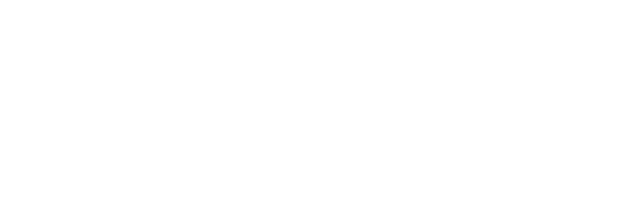
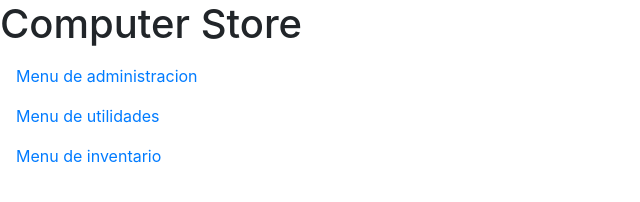
Before and after one commit to JuanTrop/dise-o-frontend-maidy, a plain HTML site: page index.html in a window 1280 px wide. Shown: the whole page, without its empty margins (0-640 px from the left). Drawn offline with nearby package versions, Linux system fonts and the light colour scheme.

Commit message:
Interfaz inicial construida

```diff
--- a/index.html
+++ b/index.html
@@ -5,8 +5,28 @@
     <meta http-equiv="X-UA-Compatible" content="IE=edge">
     <meta name="viewport" content="width=device-width, initial-scale=1.0">
     <title>Programacion de sitios web</title>
+
+    <!-- CDN Bootstrap CSS-->
+    <link rel="stylesheet" href="https://stackpath.bootstrapcdn.com/bootstrap/4.3.1/css/bootstrap.min.css" integrity="sha384-ggOyR0iXCbMQv3Xipma34MD+dH/1fQ784/j6cY/iJTQUOhcWr7x9JvoRxT2MZw1T" crossorigin="anonymous">
+
 </head>
 <body>
+    <h1>Computer Store</h1>
 
+    <ul class="nav flex-column">
+        <li class="nav-item">
+          <a class="nav-link active" href="#">Menu de administracion</a>
+        </li>
+        <li class="nav-item">
+          <a class="nav-link" href="#">Menu de utilidades</a>
+        </li>
+        <li class="nav-item">
+          <a class="nav-link" href="#">Menu de inventario</a>
+        </li>
+      </ul>
+
+    <script src="https://code.jquery.com/jquery-3.3.1.slim.min.js" integrity="sha384-q8i/X+965DzO0rT7abK41JStQIAqVgRVzpbzo5smXKp4YfRvH+8abtTE1Pi6jizo" crossorigin="anonymous"></script>
+    <script src="https://cdnjs.cloudflare.com/ajax/libs/popper.js/1.14.7/umd/popper.min.js" integrity="sha384-UO2eT0CpHqdSJQ6hJty5KVphtPhzWj9WO1clHTMGa3JDZwrnQq4sF86dIHNDz0W1" crossorigin="anonymous"></script>
+    <script src="https://stackpath.bootstrapcdn.com/bootstrap/4.3.1/js/bootstrap.min.js" integrity="sha384-JjSmVgyd0p3pXB1rRibZUAYoIIy6OrQ6VrjIEaFf/nJGzIxFDsf4x0xIM+B07jRM" crossorigin="anonymous"></script>
 </body>
 </html>
```
